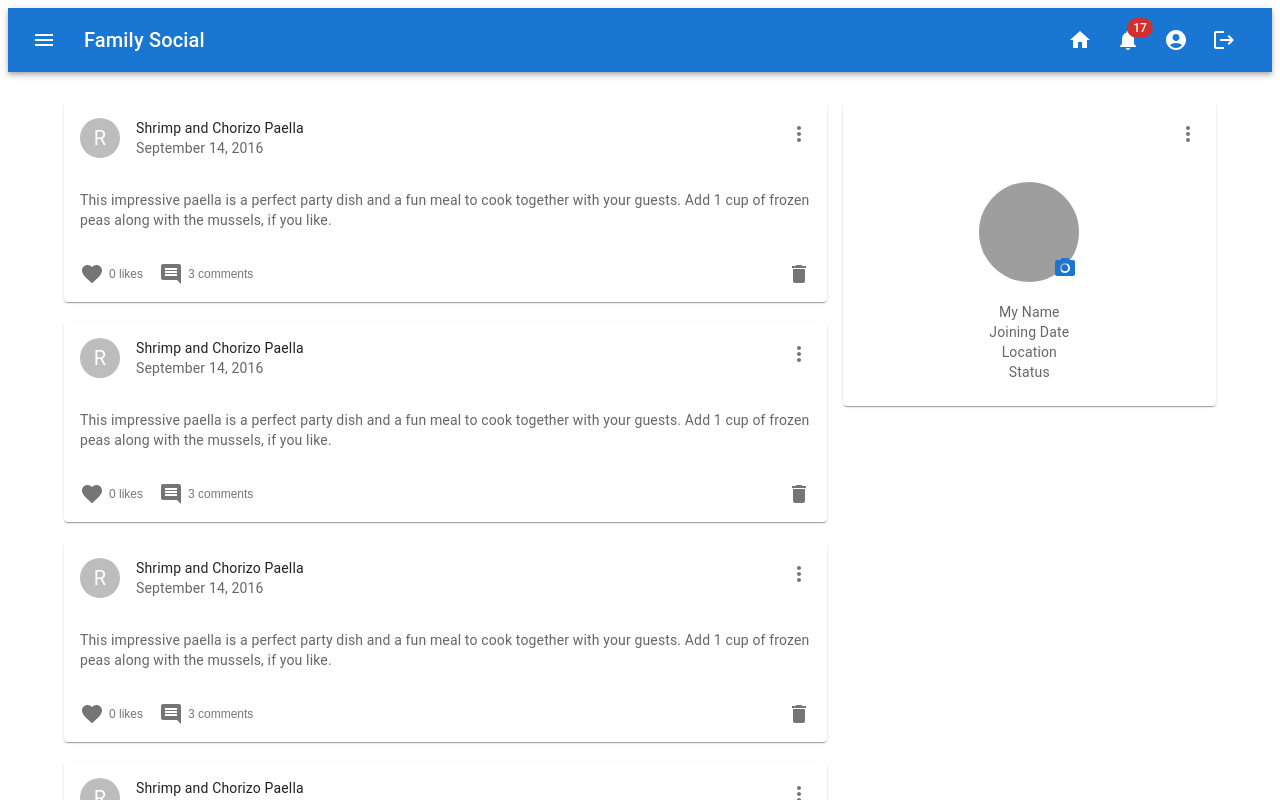
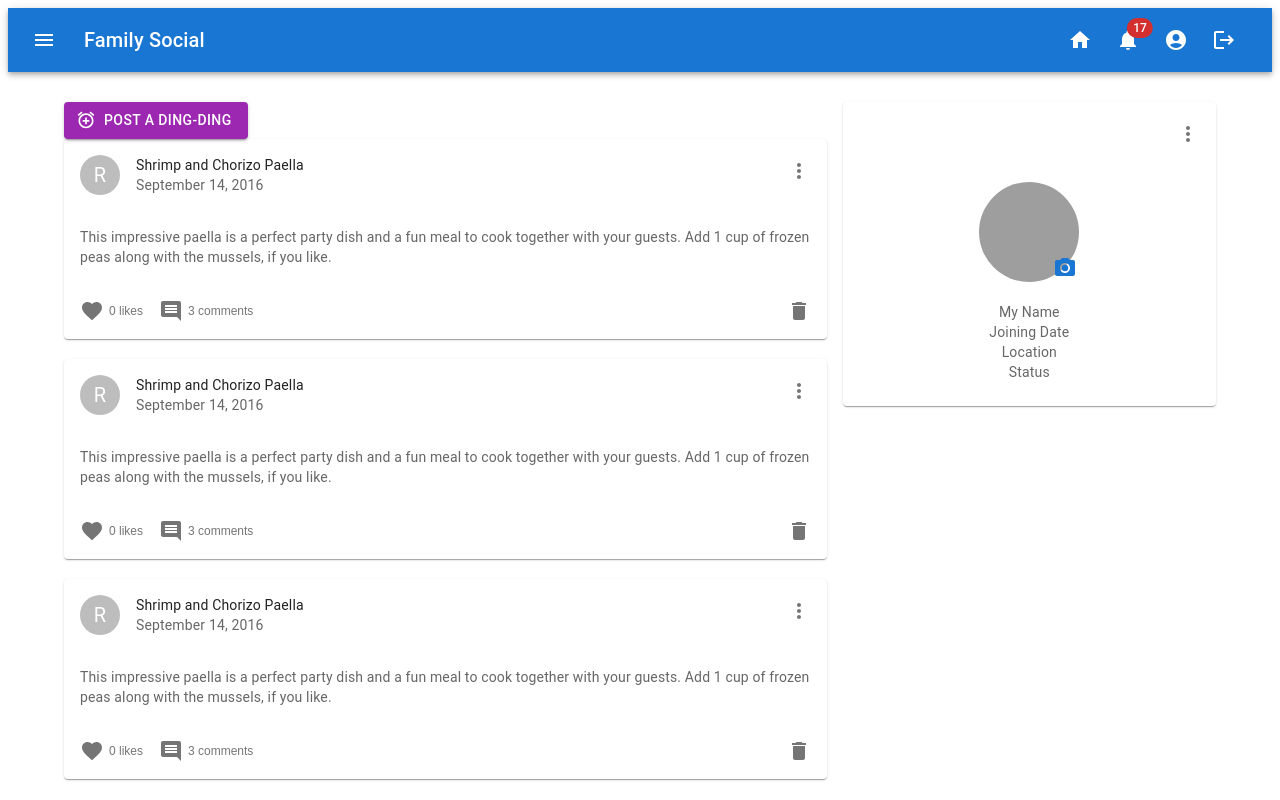
Before and after one commit to Maya-Mostafa/social-media-app, a React (Create React App) app: page / in a window 1280 px wide. Shown: the top 800 px of the page. Built offline with nearby package versions, Linux system fonts and the light colour scheme; grey boxes are pictures that could not be loaded.

Commit message:
home adjust

```diff
--- a/src/components/HomeLayout.tsx
+++ b/src/components/HomeLayout.tsx
@@ -1,21 +1,24 @@
 import React from "react";
 import { Container, Grid } from "@mui/material";
-import DingDing from "./DingDing";
 import MyProfile from "./MyProfile";
 import classes from "../styles/HomeLayout.module.css";
+import NewDingDing from "./NewDingDing";
+import DingDings from "./DingDings";
 
 const HomeLayout = () => {
 	return (
-    <Container component="main" maxWidth={"lg"} className={classes.homeCntnr}>
-      <Grid container spacing={2} justifyContent="center">
+		<Container
+			component='main'
+			maxWidth={"lg"}
+			className={classes.homeCntnr}
+		>
+			<Grid container spacing={2} justifyContent='center'>
 				<Grid item xs={12} lg={8}>
-          <DingDing />
-          <DingDing />
-          <DingDing />
-          <DingDing />
+					<NewDingDing />
+					<DingDings />
 				</Grid>
 				<Grid item xs={12} lg={4}>
-          <MyProfile/>
+					<MyProfile />
 				</Grid>
 			</Grid>
 		</Container>
```
Also changed, not shown: src/styles/HomeLayout.module.css (line endings or trailing spaces). Lines whose indentation alone changed are shown as unchanged.
